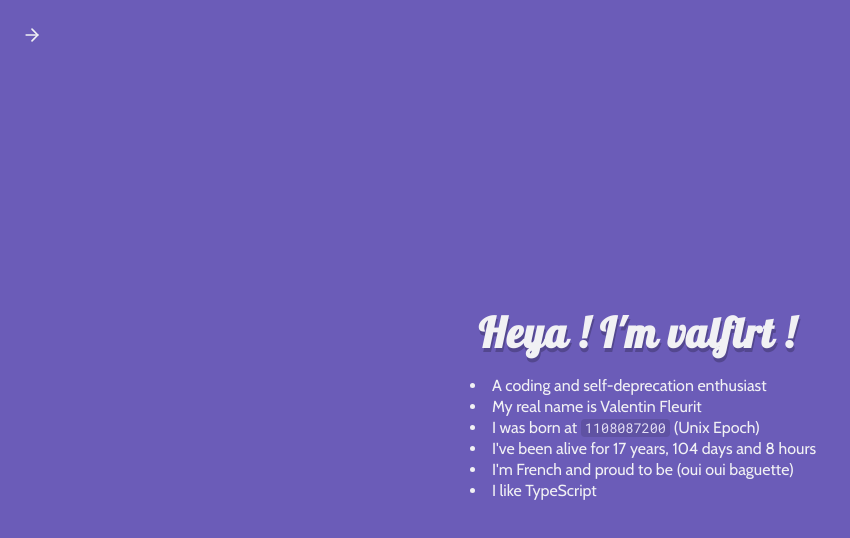
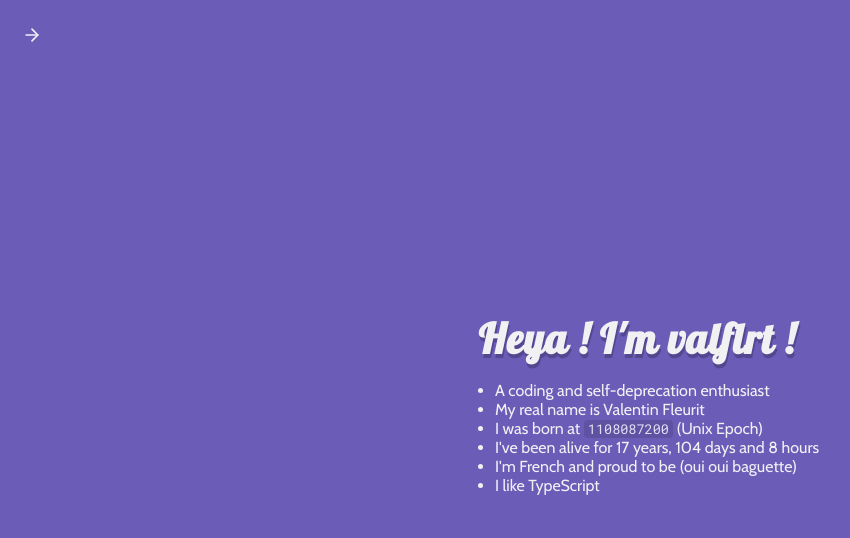
Before and after one commit to valflrt/valflrt.dev, a React app: page /#/ in a window 1280 px wide. Shown: the top 538 px of the page, without its empty margins (3-853 px from the left). Built offline with nearby package versions, Linux system fonts and the light colour scheme.

Commit message:
Remove unused li styling in globalStyles.scss

```diff
--- a/src/globalStyles.scss
+++ b/src/globalStyles.scss
@@ -103,15 +103,6 @@ code {
   font-size: 13.5px;
 }
 
-ul {
-  padding-left: 12px;
-  list-style-position: inside;
-
-  li {
-    padding: 1px;
-  }
-}
-
 .link {
   color: var(--primary-tone-090);
   text-decoration: underline;
```
